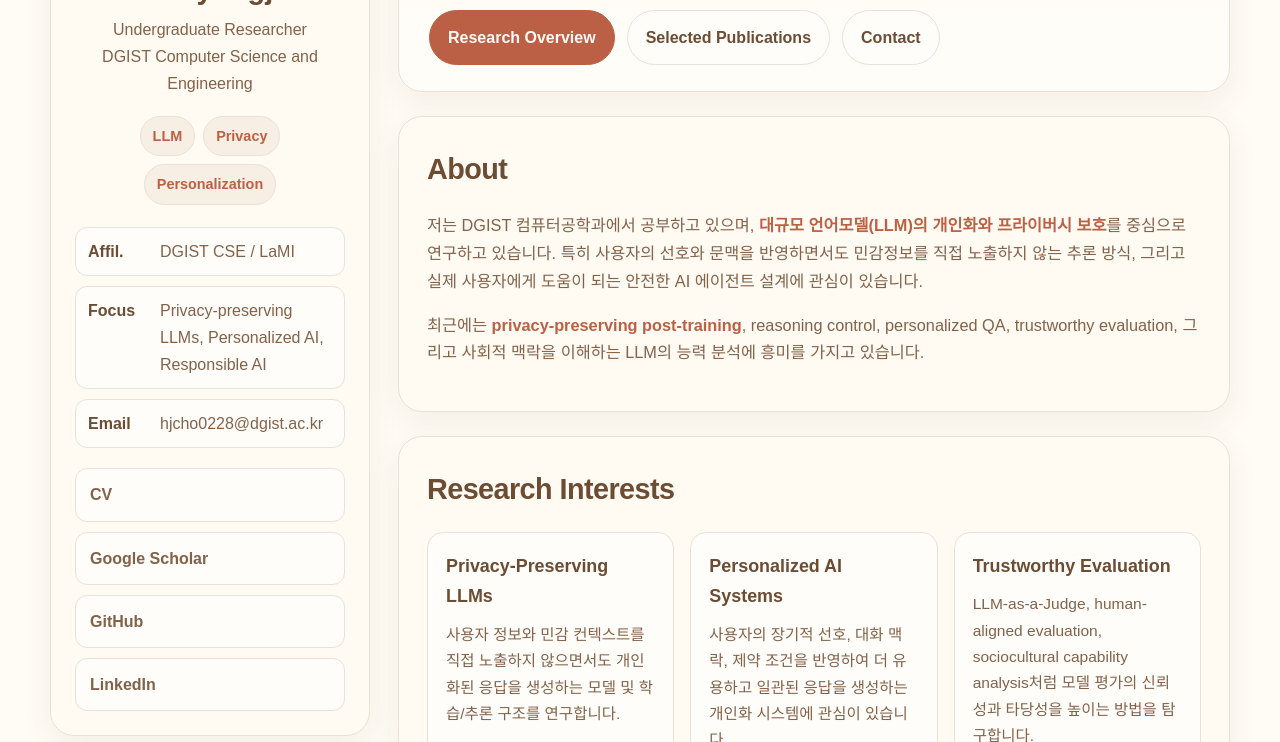
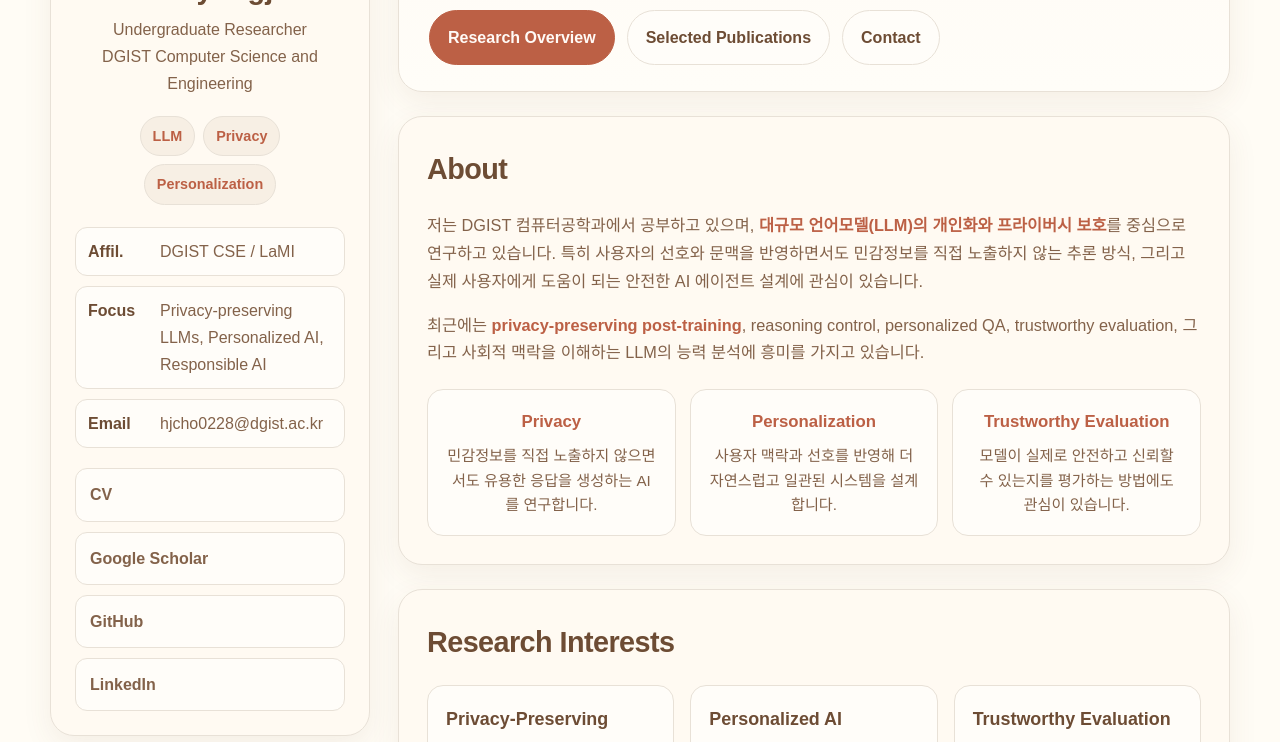
Before and after one commit to hjcho0228/hjcho0228.github.io, a plain HTML site: page index.html in a window 1280 px wide. Shown: the part 358-1100 px from the top of the page. Drawn offline with Linux system fonts and the light colour scheme.

Commit message:
Update index.html

```diff
--- a/index.html
+++ b/index.html
@@ -435,6 +435,40 @@
       opacity: 0.9;
     }
 
+    .key-points {
+      display: grid;
+      grid-template-columns: repeat(3, 1fr);
+      gap: 14px;
+      margin-top: 22px;
+    }
+
+    .key-point {
+      padding: 18px;
+      border: 1px solid var(--border);
+      border-radius: var(--radius-md);
+      background: #fffdf9;
+      text-align: center;
+    }
+
+    .key-point-title {
+      font-size: 1.05rem;
+      font-weight: 800;
+      color: var(--accent);
+      margin-bottom: 8px;
+    }
+
+    .key-point-text {
+      font-size: 0.95rem;
+      color: var(--text);
+      line-height: 1.6;
+    }
+
+    @media (max-width: 900px) {
+      .key-points {
+        grid-template-columns: 1fr;
+      }
+    }
+
     @media (max-width: 1024px) {
       .layout {
         grid-template-columns: 1fr;
@@ -579,6 +613,30 @@
             그리고 사회적 맥락을 이해하는 LLM의 능력 분석에 흥미를 가지고 있습니다.
           </p>
         </div>
+
+        <div class="key-points">
+          <div class="key-point">
+            <div class="key-point-title">Privacy</div>
+            <div class="key-point-text">
+              민감정보를 직접 노출하지 않으면서도 유용한 응답을 생성하는 AI를 연구합니다.
+            </div>
+          </div>
+
+          <div class="key-point">
+            <div class="key-point-title">Personalization</div>
+            <div class="key-point-text">
+              사용자 맥락과 선호를 반영해 더 자연스럽고 일관된 시스템을 설계합니다.
+            </div>
+          </div>
+
+          <div class="key-point">
+            <div class="key-point-title">Trustworthy Evaluation</div>
+            <div class="key-point-text">
+              모델이 실제로 안전하고 신뢰할 수 있는지를 평가하는 방법에도 관심이 있습니다.
+            </div>
+          </div>
+        </div>
+
       </section>
 
       <section id="research" class="section-card">
```
